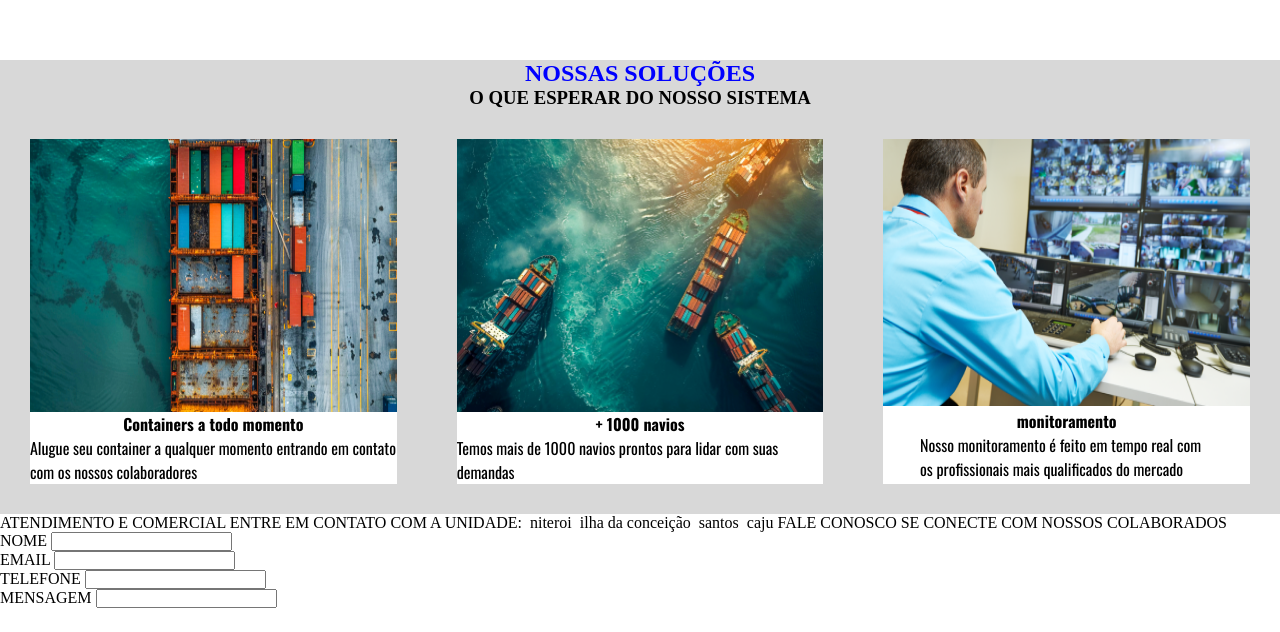
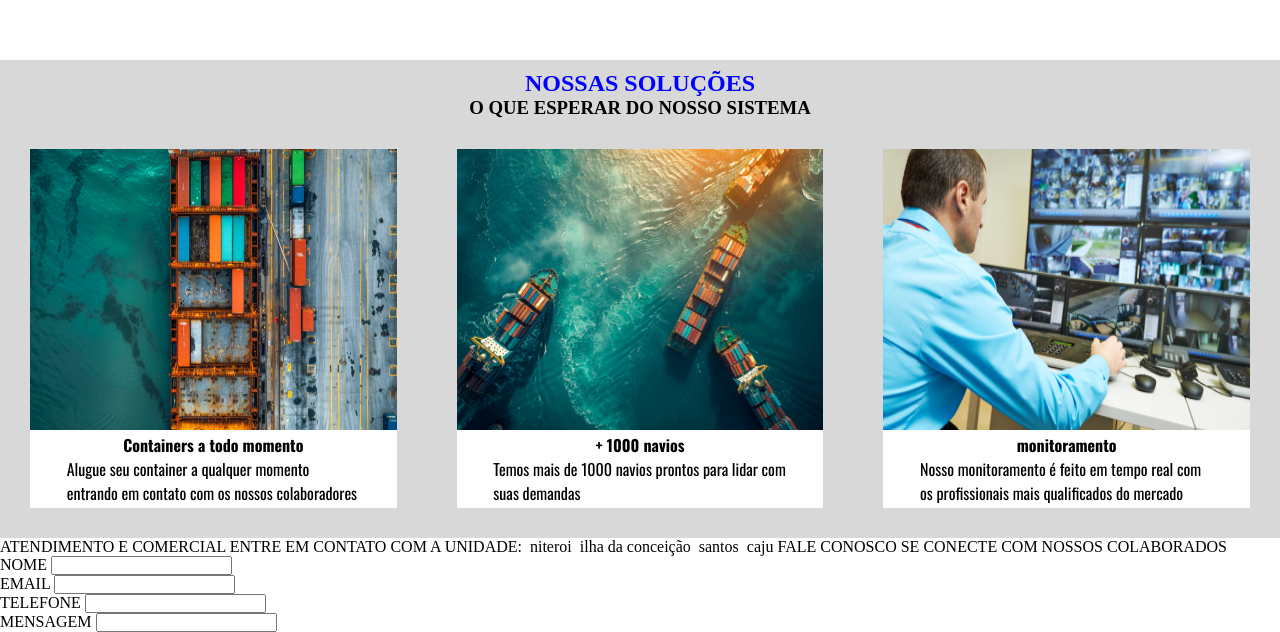
Before and after one commit to jonathanmenezesm/desafio2-portologistica, a plain HTML site: page index.html in a window 1280 px wide. Shown: the part 1780-2412 px from the top of the page. Before the commit the page ends 2388 px from the top, so only its background shows below. Drawn offline with nearby package versions, Linux system fonts and the light colour scheme.

Commit message:
Atualizações

```diff
--- a/style.scss
+++ b/style.scss
@@ -150,6 +150,7 @@ ul #contato {
         display: flex;
         justify-content: center;
         color: blue;
+        margin-top: 10px;
     }
 
     h3 {
@@ -189,7 +190,8 @@ ul #contato {
                 justify-content: center;
                 flex-direction: column;
                 text-align: left;
-        width: 100%;
+                width: 80%;
+                height: 100px;
             }
         }
 
@@ -214,7 +216,8 @@ ul #contato {
                 justify-content: center;
                 flex-direction: column;
                 text-align: left;
-        width: 100%;
+                width: 80%;
+                height: 100px;
             }
 
         }
@@ -245,6 +248,6 @@ ul #contato {
             }
 
         }
-  }
+
 
     }
```
Also changed, not shown: style.css, 1 other file. Lines whose indentation alone changed are shown as unchanged.
